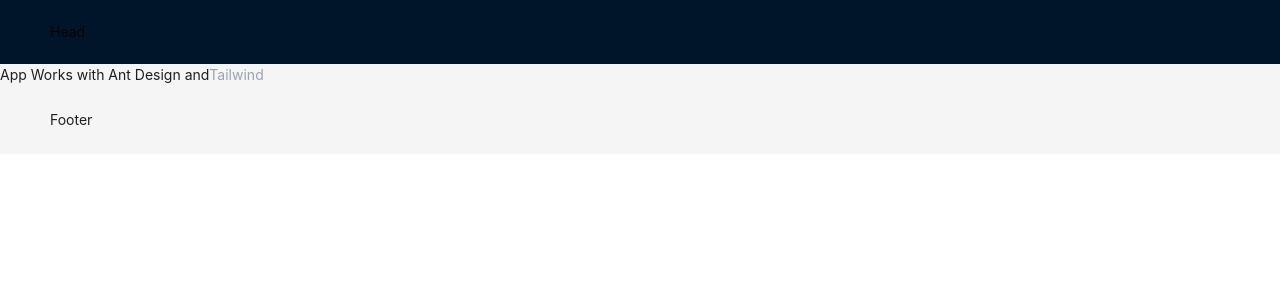
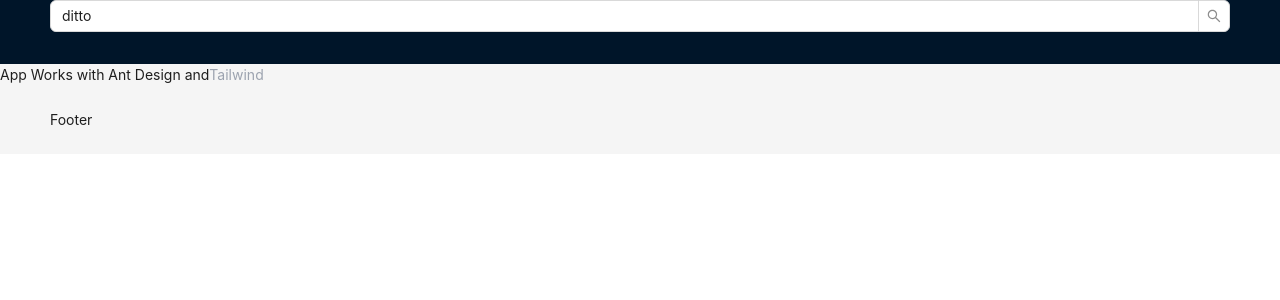
Before and after one commit to a-tem/pokemon-app, a React (Create React App) app: page / in a window 1280 px wide. Shown: the top 300 px of the page. Built offline with nearby package versions, Linux system fonts and the light colour scheme.

Commit message:
added SearchBar component, injected it into App component with passing through a props

```diff
--- a/src/App.tsx
+++ b/src/App.tsx
@@ -1,11 +1,15 @@
 import { Col, ConfigProvider, Layout, Row } from "antd";
-import React from "react";
+import React, { useState } from "react";
+import SearchBar from "./components/SearchBar";
 
 const App: React.FC = () => {
+  const [term, setTerm] = useState("ditto");
   return (
     <ConfigProvider theme={{}}>
       <Layout>
-        <Layout.Header>Head</Layout.Header>
+        <Layout.Header>
+          <SearchBar term={term} setTerm={setTerm}></SearchBar>
+        </Layout.Header>
         <Layout.Content>
           <Row>
             <Col span={24}>
--- /dev/null
+++ b/src/components/SearchBar.tsx
@@ -0,0 +1,19 @@
+import { Input } from "antd";
+import { useState } from "react";
+
+const SearchBar: React.FC<{
+  term: string;
+  setTerm: (searchTerm: string) => void;
+}> = ({ term, setTerm }) => {
+  const [inputValue, setInputValue] = useState(term);
+  return (
+    <Input.Search
+      placeholder="Enter a Pokemon name"
+      onSearch={setTerm}
+      value={inputValue}
+      onChange={(e) => setInputValue(e.target.value)}
+    ></Input.Search>
+  );
+};
+
+export default SearchBar;
```
